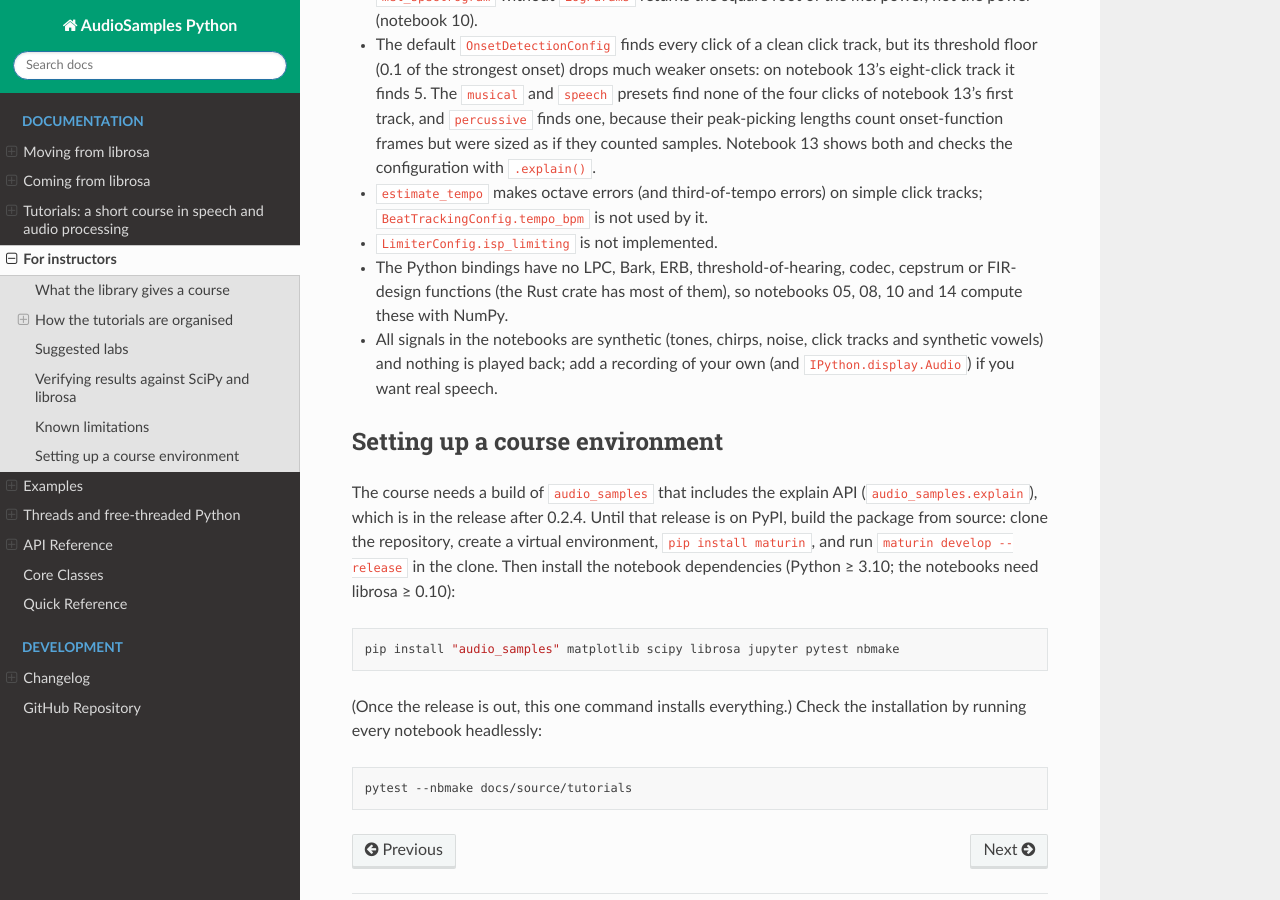
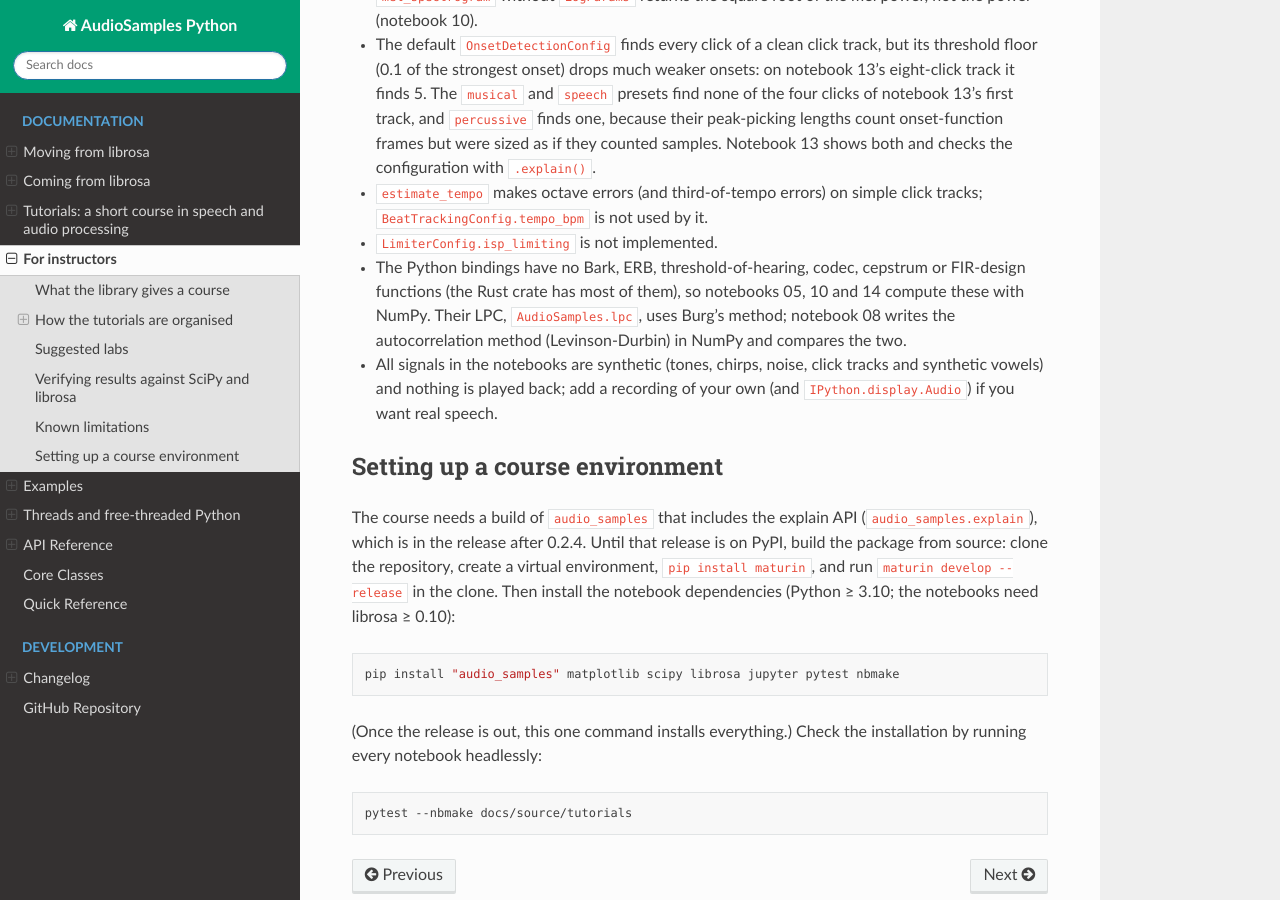
Before and after one commit to jmg049/audio_samples_python, a Sphinx documentation site: the page built from docs/source/for_instructors.md, in a window 1280 px wide and 900 px high, scrolled down 3375 px. Built offline with Sphinx 7.4.7 and the Read the Docs theme 3.1.0, drawn with Linux system fonts in a browser that asks for light colours; pages that are not in the unit, such as notebooks, are missing from menus.

Commit message:
docs: the instructors' notes name AudioSamples.lpc as the bindings' LPC

```diff
--- a/docs/source/for_instructors.md
+++ b/docs/source/for_instructors.md
@@ -149,9 +149,11 @@ Students should know about these (the notebooks point them out where they are re
 - `estimate_tempo` makes octave errors (and third-of-tempo errors) on simple
   click tracks; `BeatTrackingConfig.tempo_bpm` is not used by it.
 - `LimiterConfig.isp_limiting` is not implemented.
-- The Python bindings have no LPC, Bark, ERB, threshold-of-hearing, codec,
+- The Python bindings have no Bark, ERB, threshold-of-hearing, codec,
   cepstrum or FIR-design functions (the Rust crate has most of them), so
-  notebooks 05, 08, 10 and 14 compute these with NumPy.
+  notebooks 05, 10 and 14 compute these with NumPy. Their LPC,
+  `AudioSamples.lpc`, uses Burg's method; notebook 08 writes the
+  autocorrelation method (Levinson-Durbin) in NumPy and compares the two.
 - All signals in the notebooks are synthetic (tones, chirps, noise, click
   tracks and synthetic vowels) and nothing is played back; add a recording of
   your own (and `IPython.display.Audio`) if you want real speech.
```
